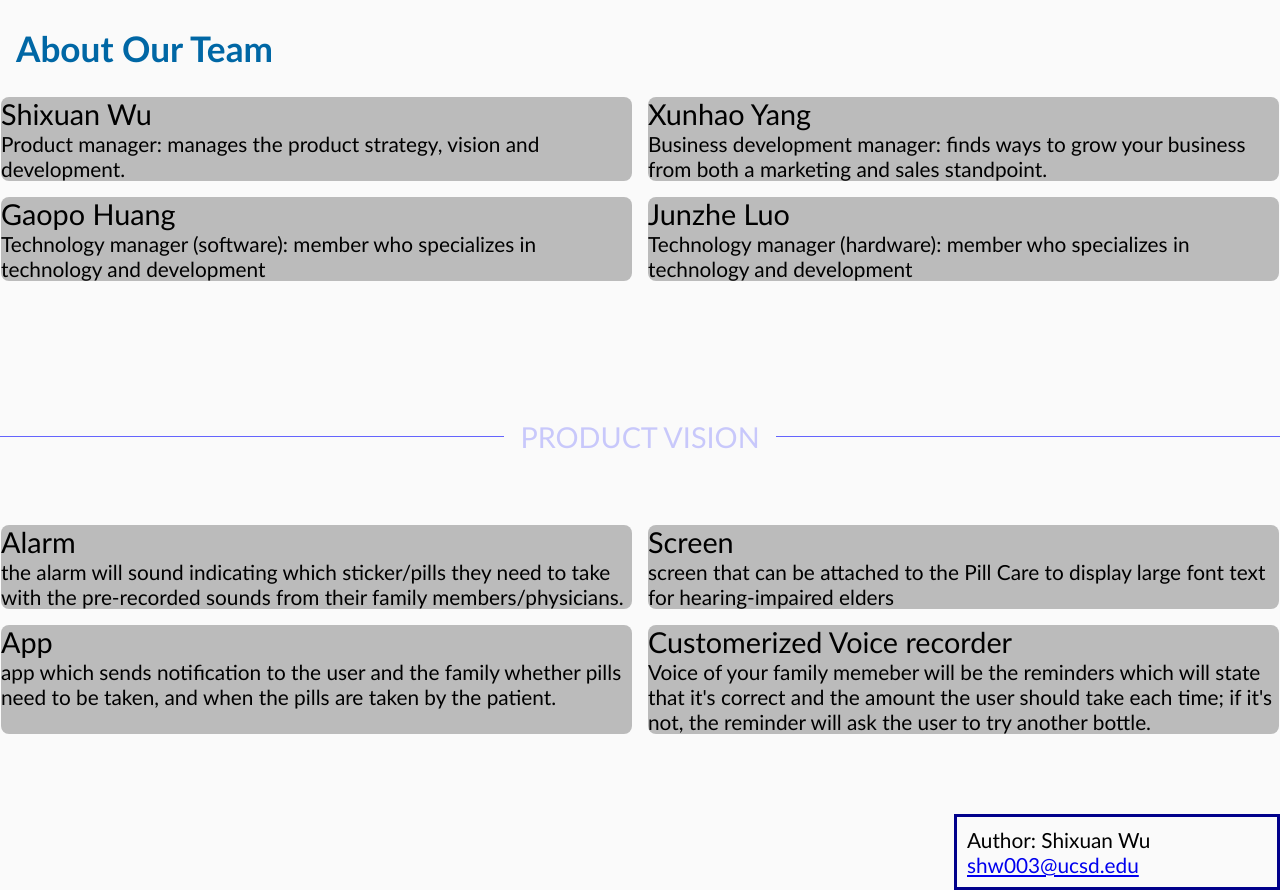
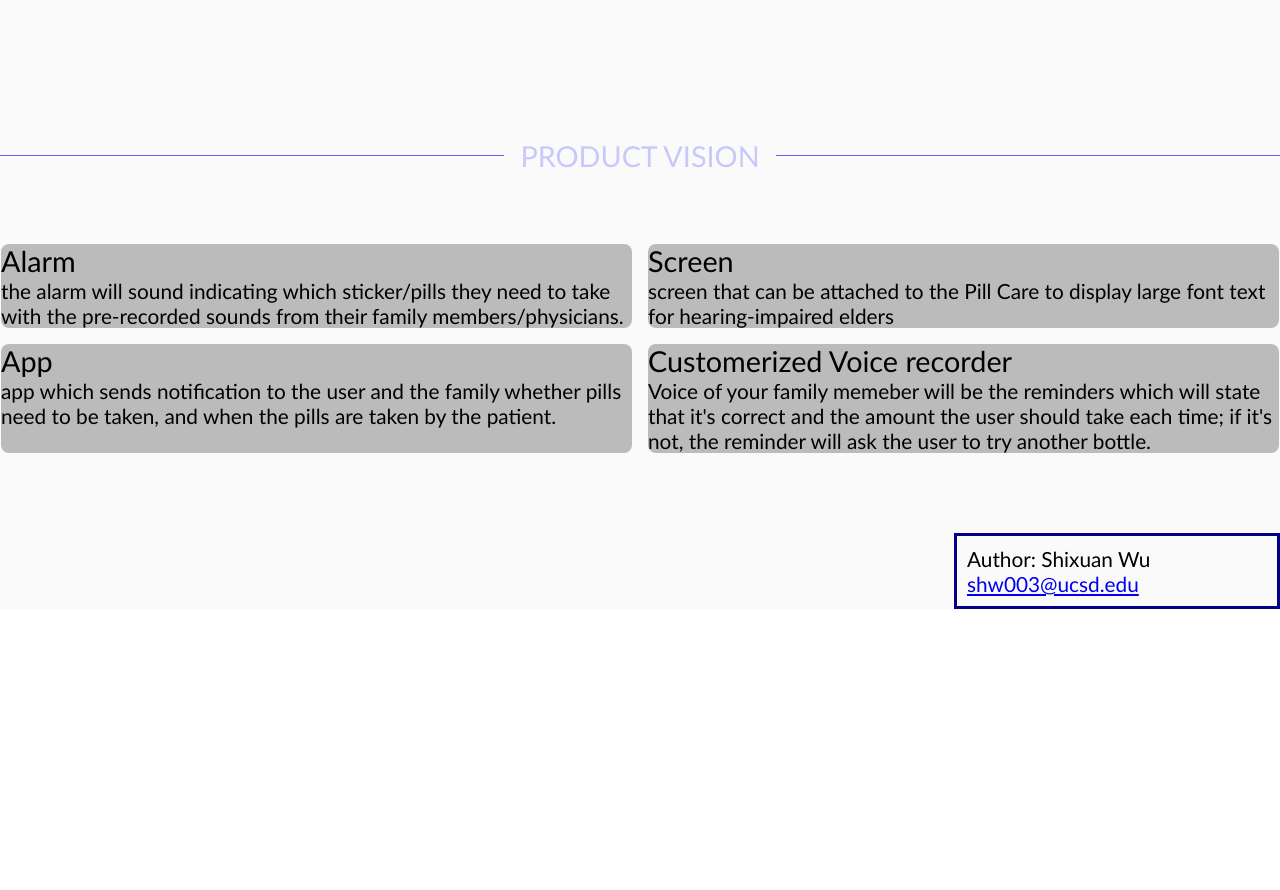
Before and after one commit to wsx2021/ECE140b_project-web, a Python web app: template web/src/templates/home.html in a window 1280 px wide. Shown: the part 972-1862 px from the top of the page. After the commit the page ends 1581 px from the top, so only its background shows below. Run offline with Jinja, Linux system fonts and the light colour scheme; the template is opened without the code that fills it, so the values that code supplies are empty.

Commit message:
Update home.html

```diff
--- a/web/src/templates/home.html
+++ b/web/src/templates/home.html
@@ -66,32 +66,6 @@
     </table>
 
 
-    <h4> About Our Team</h4>
-
-    <div class='content-box'>
-
-        <div class='border'>
-            <div class='center'>Shixuan Wu</div>
-            <div class='smaller'>Product manager: manages the product strategy, vision and development.</div>
-        </div>
-
-        <div class='border'>
-            <div class='center'>Xunhao Yang</div>
-            <div class='smaller'>Business development manager: finds ways to grow your business from both a marketing and sales standpoint.</div>
-        </div>
-
-
-
-        <div class='border'>
-            <div class='center'>Gaopo Huang</div>
-            <div class='smaller'>Technology manager (software): member who specializes in technology and development</div>
-        </div>
-        <div class='border'>
-            <div class='center'>Junzhe Luo</div>
-            <div class='smaller'>Technology manager (hardware): member who specializes in technology and development</div>
-        </div>
-    </div>
-
 
     <br>
     <br>
```
